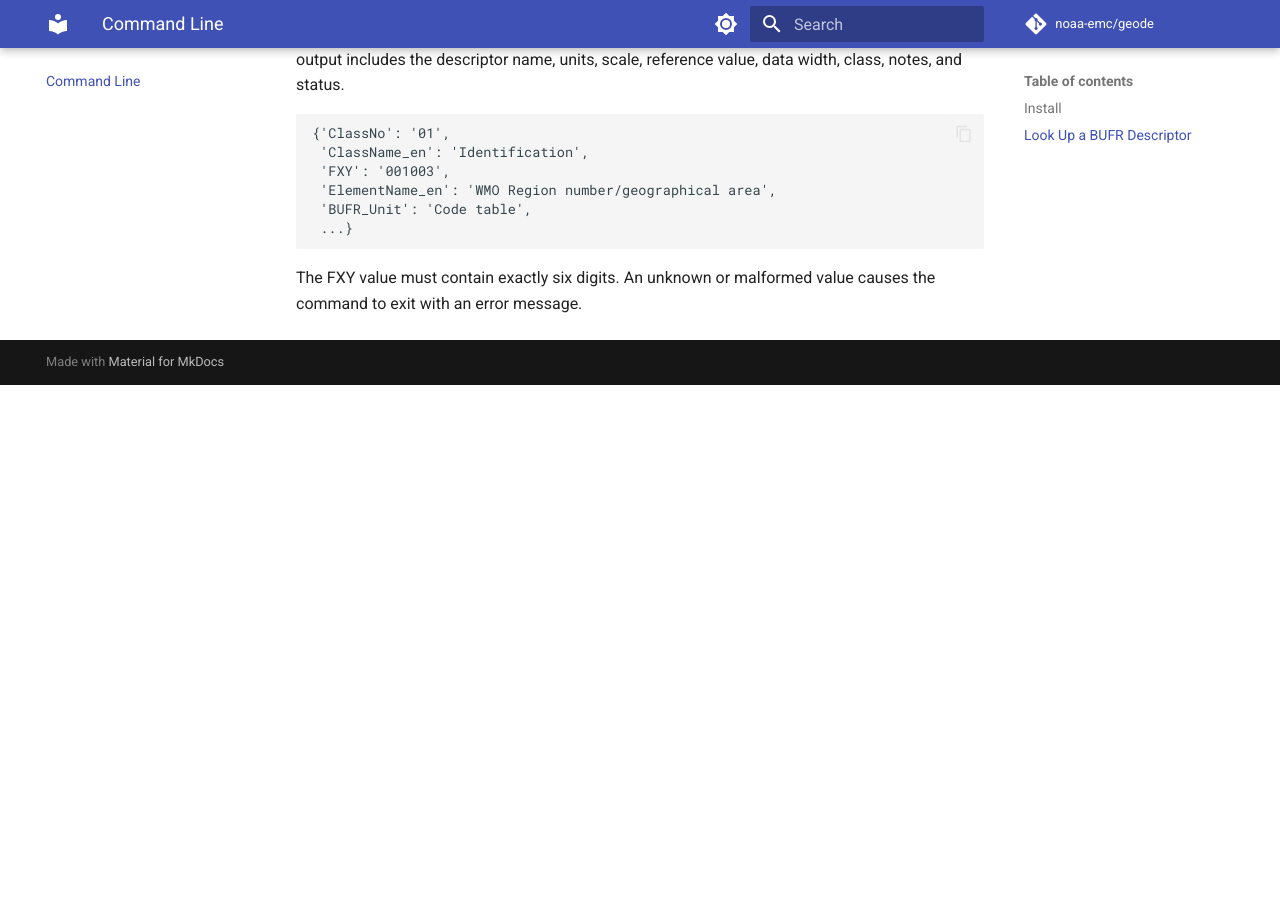
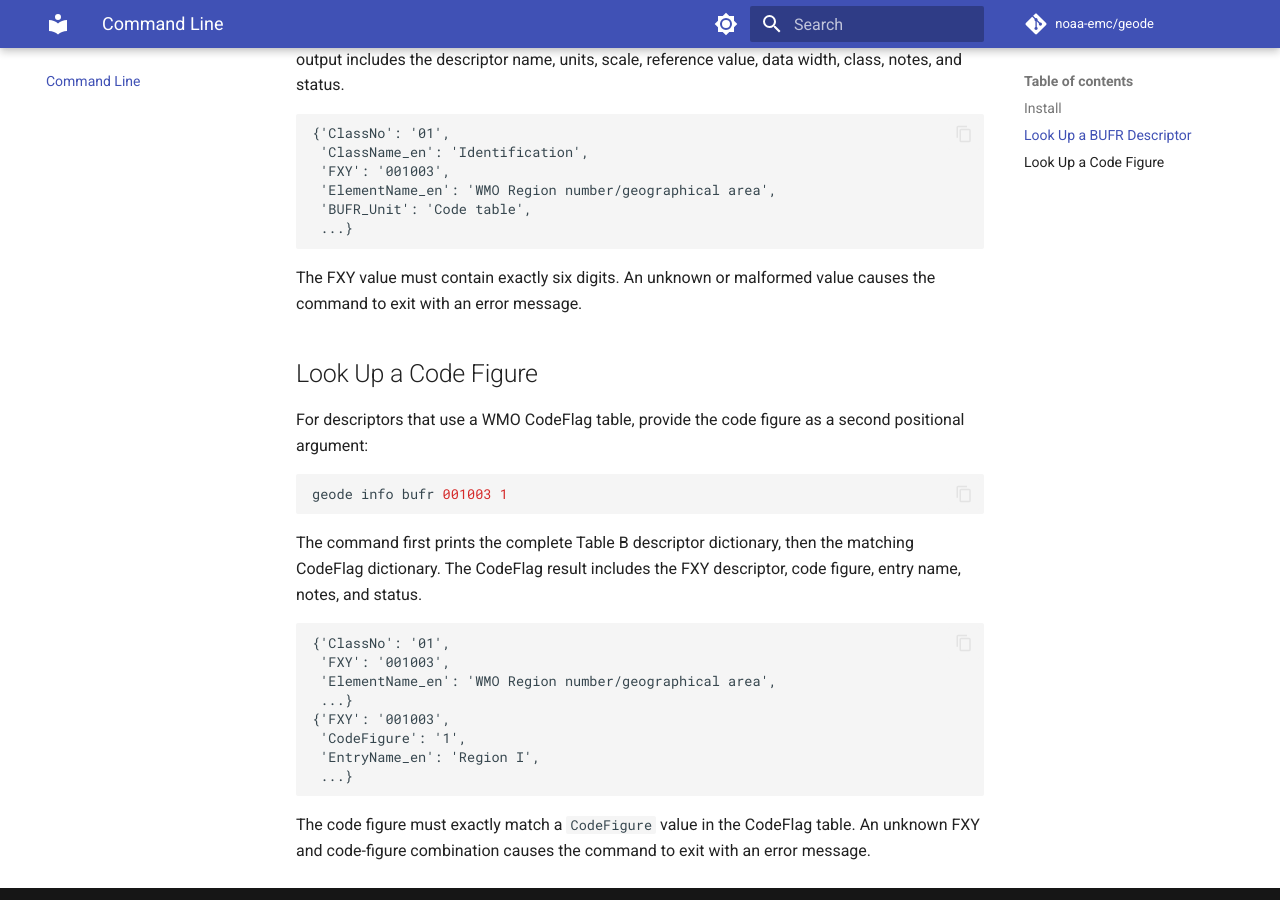
Before and after one commit to NOAA-EMC/GEODE, an MkDocs documentation site: the page built from docs/command-line.md, in a window 1280 px wide and 900 px high, scrolled down 619 px. Built offline with MkDocs 1.6.1 and Material for MkDocs 9.7.7, drawn with Linux system fonts in a browser that asks for light colours; comment, search, counter and statistics services are not loaded; before the commit the page ends 1004 px from its top, so only the background shows below that.

Commit message:
update docs

````diff
--- a/docs/command-line.md
+++ b/docs/command-line.md
@@ -34,3 +34,31 @@ value, data width, class, notes, and status.
 
 The FXY value must contain exactly six digits. An unknown or malformed value
 causes the command to exit with an error message.
+
+## Look Up a Code Figure
+
+For descriptors that use a WMO CodeFlag table, provide the code figure as a
+second positional argument:
+
+```bash
+geode info bufr 001003 1
+```
+
+The command first prints the complete Table B descriptor dictionary, then the
+matching CodeFlag dictionary. The CodeFlag result includes the FXY descriptor,
+code figure, entry name, notes, and status.
+
+```text
+{'ClassNo': '01',
+ 'FXY': '001003',
+ 'ElementName_en': 'WMO Region number/geographical area',
+ ...}
+{'FXY': '001003',
+ 'CodeFigure': '1',
+ 'EntryName_en': 'Region I',
+ ...}
+```
+
+The code figure must exactly match a `CodeFigure` value in the CodeFlag table.
+An unknown FXY and code-figure combination causes the command to exit with an
+error message.
````
